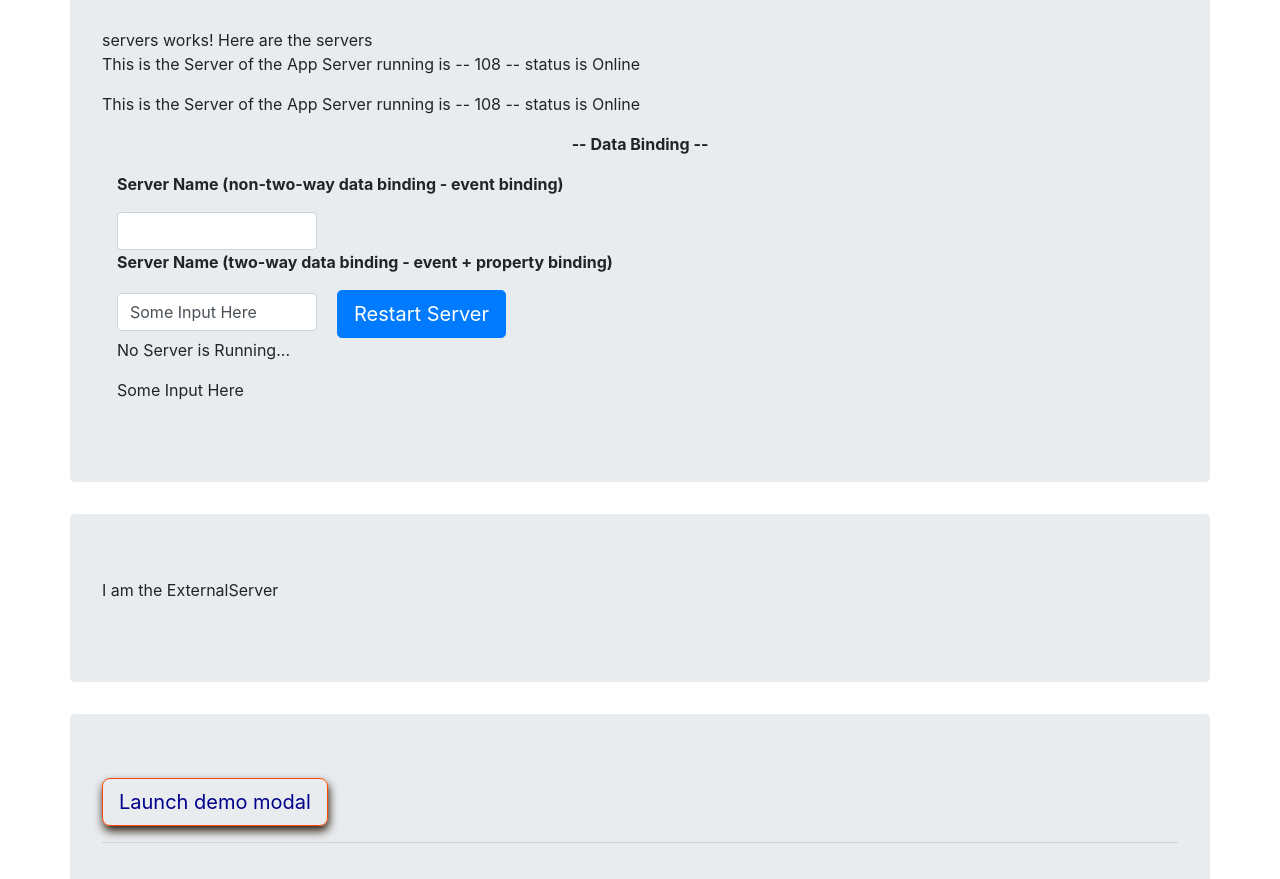
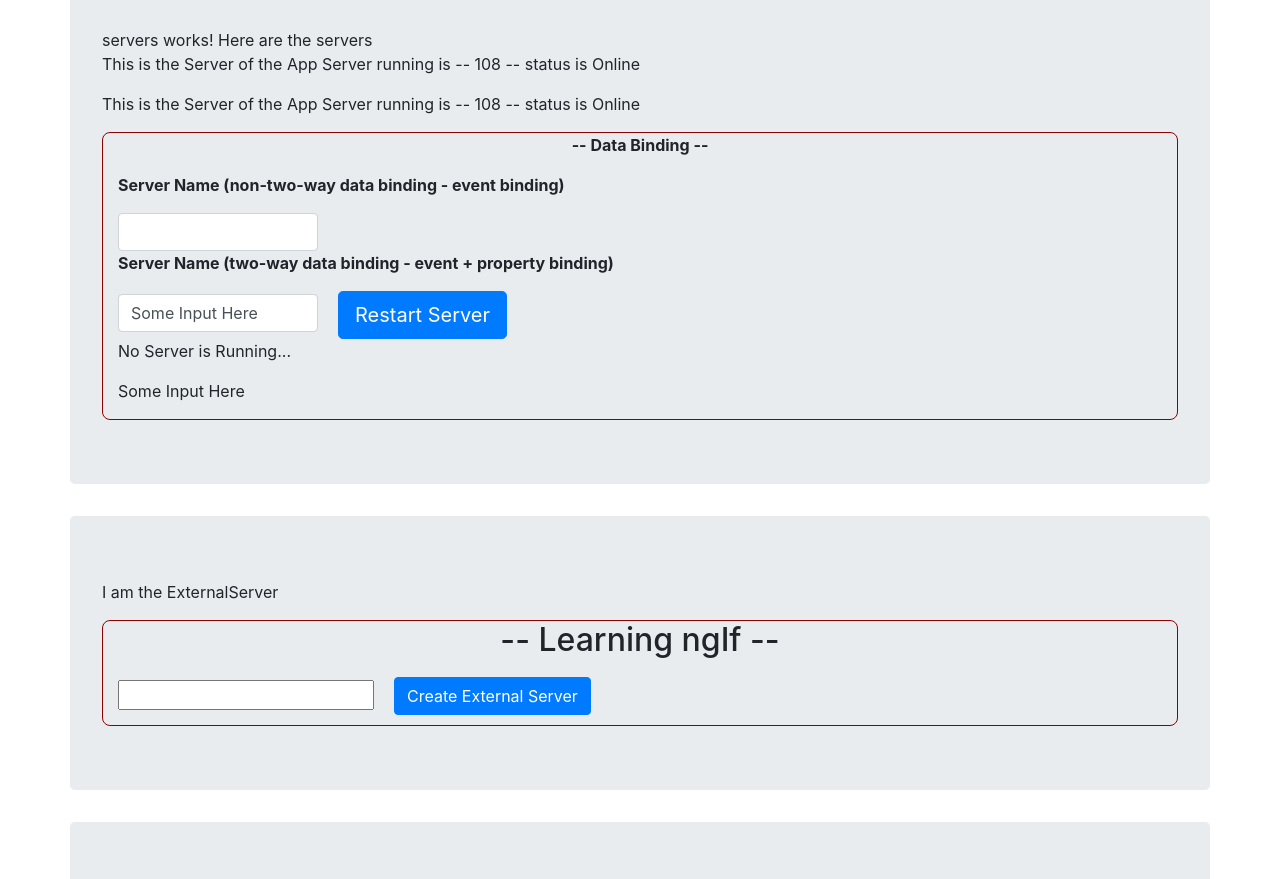
Before and after one commit to kaings/classroom-angular-1, an Angular app: page / in a window 1280 px wide. Shown: the part 420-1299 px from the top of the page. Built offline with nearby package versions, Linux system fonts and the light colour scheme.

Commit message:
ngif example

```diff
--- a/src/app/externalserver/externalserver.component.html
+++ b/src/app/externalserver/externalserver.component.html
@@ -1,3 +1,10 @@
 <p>
   I am the ExternalServer
 </p>
+
+<div class="container putborder">
+  <h2 class="text-center"> -- Learning ngIf -- </h2>
+  <input type="text" (input)="onExternalServerInput($event)" (focus)="onFocusLetsClear()"/>
+  <button class="btn btn-primary" (click)="onCreateExternalServer()">Create External Server</button>
+  <p *ngIf="createExternalServer"><strong>created external server name : {{ externalServerInput }}</strong></p>
+</div>
--- a/src/app/externalserver/externalserver.component.ts
+++ b/src/app/externalserver/externalserver.component.ts
@@ -3,9 +3,31 @@ import { Component } from '@angular/core';
 
 @Component({
   selector: 'app-externalserver',
-  templateUrl: './externalserver.component.html'
+  templateUrl: './externalserver.component.html',
+  styles: [
+  `button {
+      margin: 10px 20px;
+  }
+  `]
 })
 
 export class ExternalserverComponent {
 
+  createExternalServer = false;
+  externalServerInput: string;
+
+  constructor () {}
+
+  onExternalServerInput (event: Event) {
+    this.externalServerInput = (<HTMLInputElement>event.target).value;
+  }
+
+  onCreateExternalServer () {
+    this.createExternalServer = true;
+  }
+
+  onFocusLetsClear () {
+    this.createExternalServer = false;
+  }
+
 }
--- a/src/app/servers/servers.component.html
+++ b/src/app/servers/servers.component.html
@@ -5,7 +5,7 @@
 </p>
 
 
-<div class="container">
+<div class="container putborder">
   <p class="text-center font-weight-bold"> -- Data Binding -- </p>
   <!-- static hard code way
   <button class="btn btn-lg btn-primary" disabled>Restart Server</button>
--- a/src/styles.css
+++ b/src/styles.css
@@ -8,3 +8,8 @@ button:hover {
   display: inline;
   width: 200px;
 }
+
+.putborder {
+  border: 1px solid darkred;
+  border-radius: 8px;
+}
```
